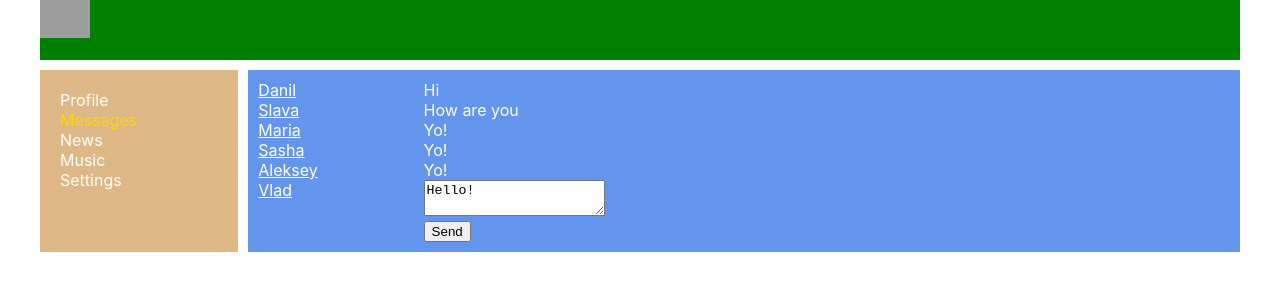
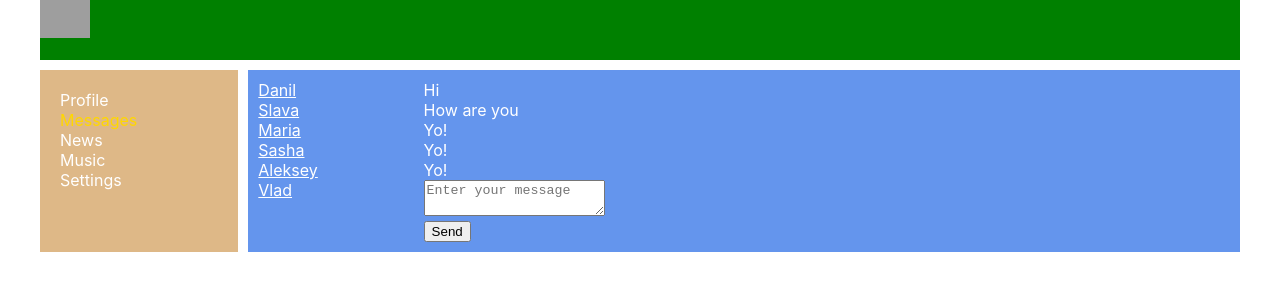
Before and after one commit to Vegeleee/react-social-network, a React (Create React App) app: page /dialogs in a window 1280 px wide. Shown: the top 300 px of the page. Built offline with nearby package versions, Linux system fonts and the light colour scheme; grey boxes are pictures that could not be loaded.

Commit message:
Refactoring

```diff
--- a/src/components/Dialogs/Dialogs.jsx
+++ b/src/components/Dialogs/Dialogs.jsx
@@ -31,12 +31,19 @@ const Dialogs = (props) => {
 				{dialogsElements}
 			</div>
 			<div className={classes.messages}>
-				{messagesElements}
 				<div>
-					<textarea onChange={onNewMessageTextChange} ref={newMessageElement} value={props.dialogsPage.newMessageText} />
+					{messagesElements}
 				</div>
 				<div>
-					<button onClick={sendMessage}>Send</button>
+					<div>
+						<textarea onChange={onNewMessageTextChange}
+											ref={newMessageElement}
+											value={props.dialogsPage.newMessageText}
+											placeholder="Enter your message" />
+					</div>
+					<div>
+						<button onClick={sendMessage}>Send</button>
+					</div>
 				</div>
 			</div>
 		</div>
--- a/src/redux/state.js
+++ b/src/redux/state.js
@@ -28,7 +28,7 @@ let store = {
 				{id: 4, message: 'Yo!'},
 				{id: 5, message: 'Yo!'}
 			],
-			newMessageText: 'Hello!'
+			newMessageText: ''
 		}
 	},
 
```
